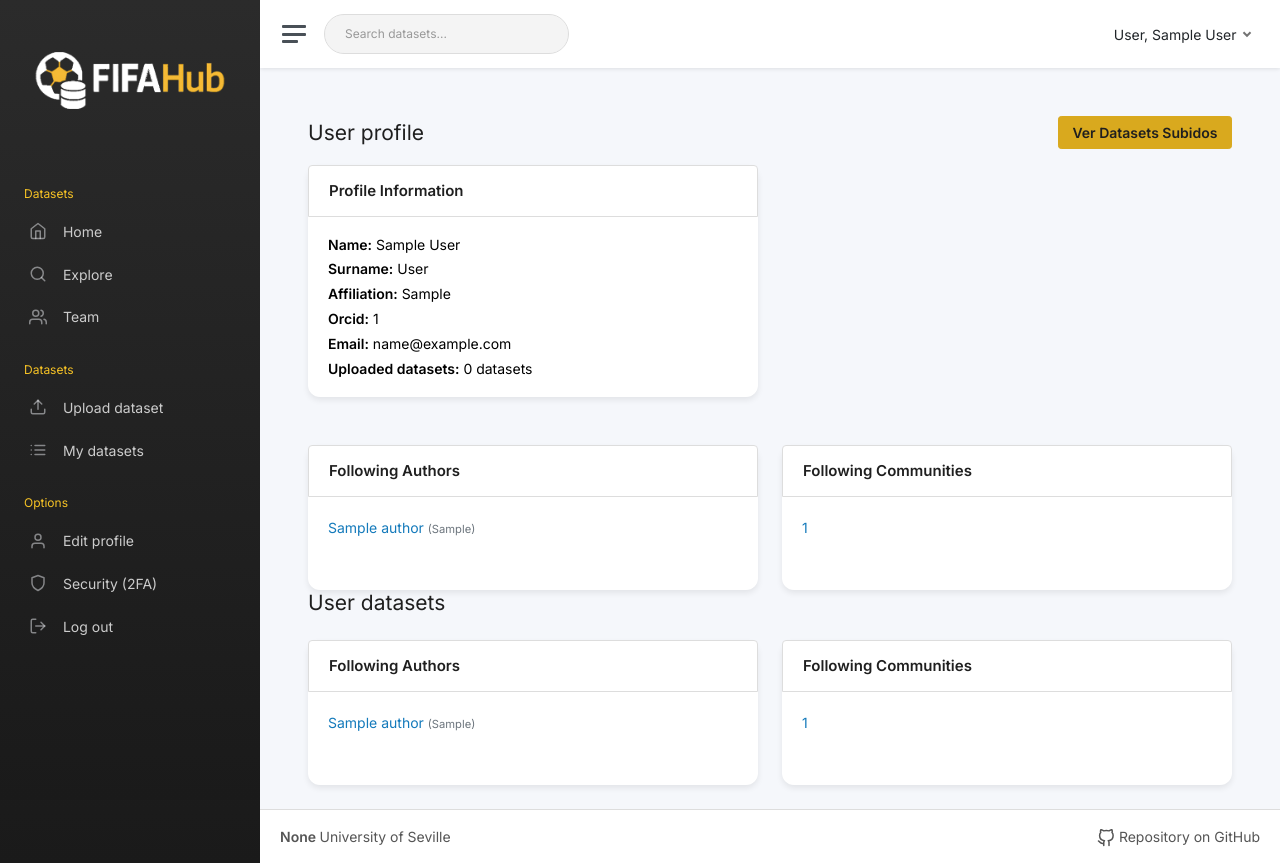
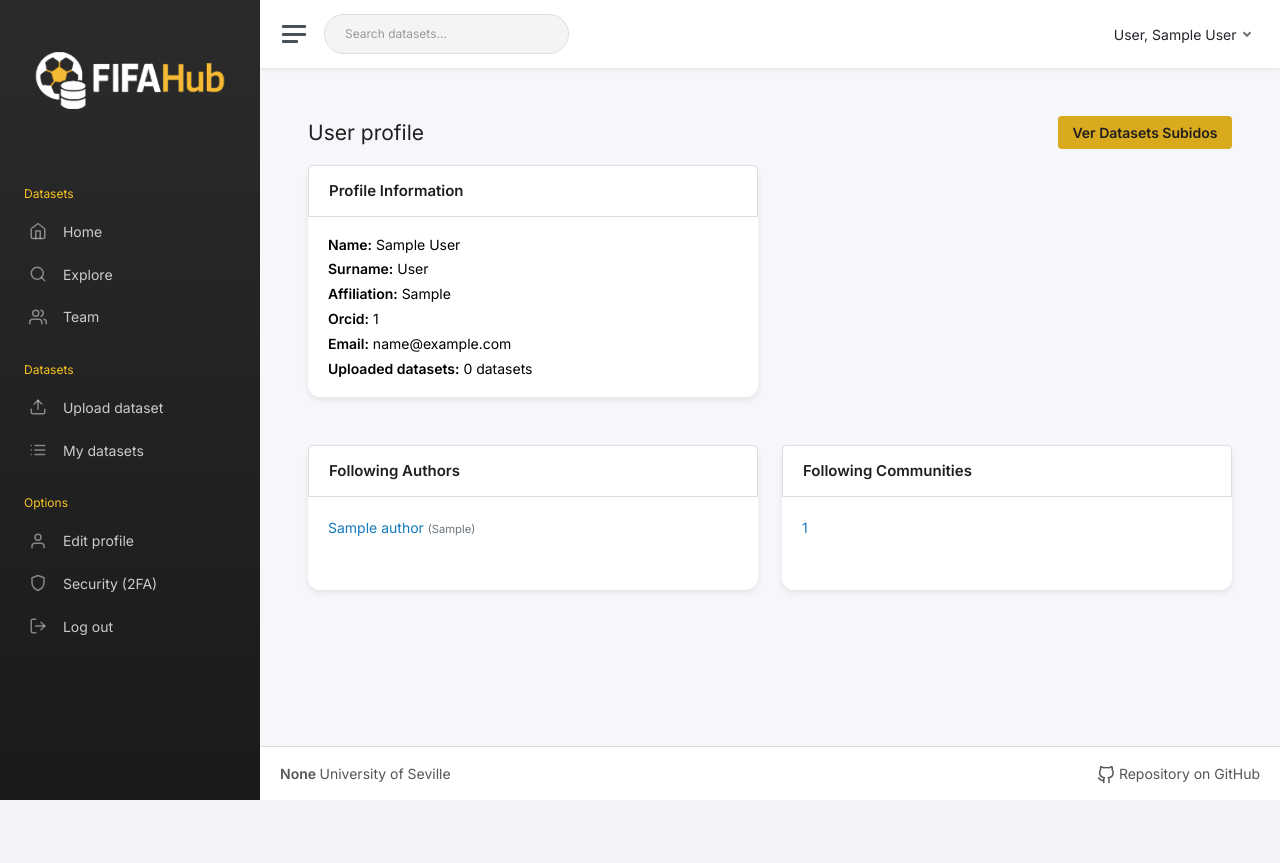
Before and after one commit to EGCproyecto/fifahub, a Flask app: page /profile/summary in a window 1280 px wide. After the commit the page ends 800 px from the top, so only its background shows below. Run offline with Flask 3, Linux system fonts and the light colour scheme; a user stored in the database is signed in; tables that the repository leaves empty hold one stand-in row (values such as "Sample post"); parts of the project's set-up code (start-up, migrations or seed data) failed here and were passed over; some libraries are stand-ins or nearby versions.

Commit message:
fix: merge trunk into main (squashed)

```diff
--- a/app/modules/profile/templates/profile/summary.html
+++ b/app/modules/profile/templates/profile/summary.html
@@ -82,55 +82,6 @@
         </div>
     </div>
 </div>
-<h1 class="h3 mb-3">User datasets</h1>
-
-<div class="row mt-4">
-    <div class="col-12 col-md-6">
-        <div class="card shadow-sm h-100">
-            <div class="card-header card-dark">
-                <h5 class="card-title mb-0" style="color: white; font-size: 15px;">Following Authors</h5>
-            </div>
-            <div class="card-body">
-                {% if followed_authors %}
-                    <ul class="list-unstyled mb-0">
-                        {% for author in followed_authors %}
-                            <li class="mb-2">
-                                <a href="{{ url_for('dataset.author_detail', author_id=author.id) }}">
-                                    {{ author.name }}
-                                </a>
-                                {% if author.affiliation %}<small class="text-muted">({{ author.affiliation }})</small>{% endif %}
-                            </li>
-                        {% endfor %}
-                    </ul>
-                {% else %}
-                    <p class="text-muted mb-0">You are not following any authors yet.</p>
-                {% endif %}
-            </div>
-        </div>
-    </div>
-    <div class="col-12 col-md-6">
-        <div class="card shadow-sm h-100">
-            <div class="card-header card-dark">
-                <h5 class="card-title mb-0" style="color: white; font-size: 15px;">Following Communities</h5>
-            </div>
-            <div class="card-body">
-                {% if followed_communities %}
-                    <ul class="list-unstyled mb-0">
-                        {% for community_id in followed_communities %}
-                            <li class="mb-2">
-                                <a href="{{ url_for('dataset.community_detail', community_id=community_id) }}">
-                                    {{ community_id }}
-                                </a>
-                            </li>
-                        {% endfor %}
-                    </ul>
-                {% else %}
-                    <p class="text-muted mb-0">You are not following any communities yet.</p>
-                {% endif %}
-            </div>
-        </div>
-    </div>
-</div>
 
 {% endblock %}
 
--- a/app/modules/tabular/forms.py
+++ b/app/modules/tabular/forms.py
@@ -1,7 +1,7 @@
 import csv
 
 from flask_wtf import FlaskForm
-from wtforms import BooleanField, FileField, IntegerField, StringField
+from wtforms import BooleanField, FileField, IntegerField, SelectField, StringField
 from wtforms.validators import DataRequired, NumberRange, Optional, Regexp, ValidationError
 
 FIFA_REQUIRED_COLUMNS = [
@@ -100,7 +100,13 @@ class TabularDatasetForm(FlaskForm):
         validators=[Optional(), NumberRange(min=0, max=200, message="0–200 filas.")],
     )
 
-    author_name = StringField("Autor", validators=[Optional()])
+    existing_author_id = SelectField(
+        "Autor existente",
+        coerce=lambda x: int(x) if x and x != "" else None,
+        validators=[Optional()],
+    )
+
+    author_name = StringField("O crear nuevo autor", validators=[Optional()])
 
     community_id = StringField("Comunidad", validators=[Optional()])
 
```
Also changed, not shown: app/modules/tabular/routes.py (+38 -10 lines), app/modules/tabular/templates/upload_tabular.html (+7 -2 lines).
